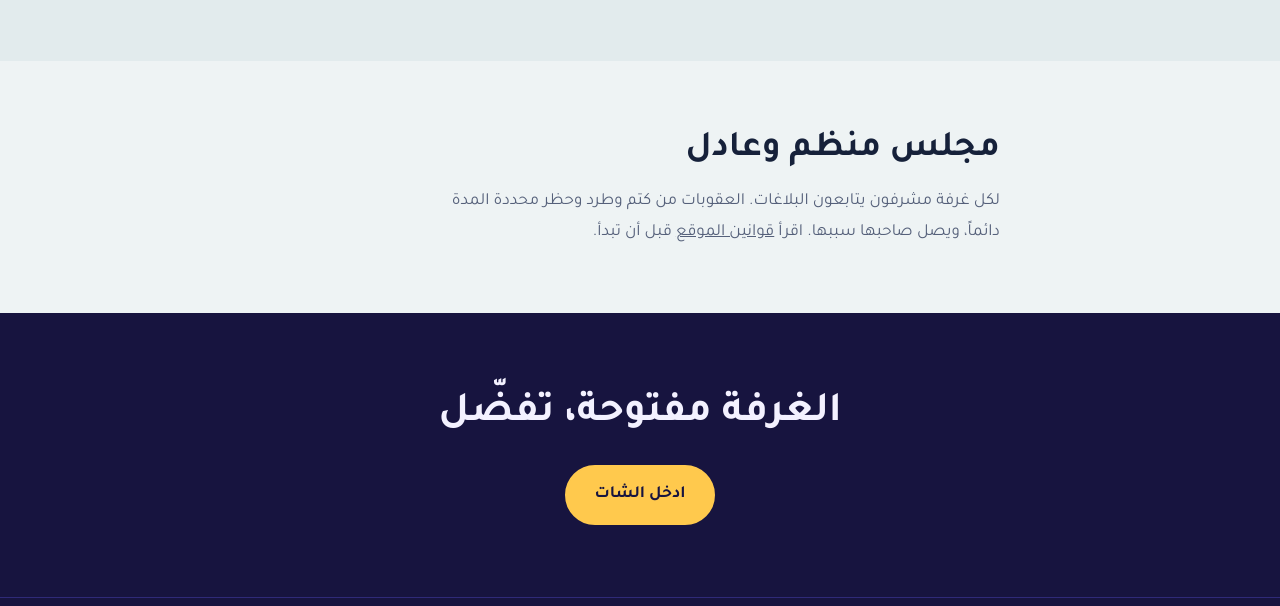
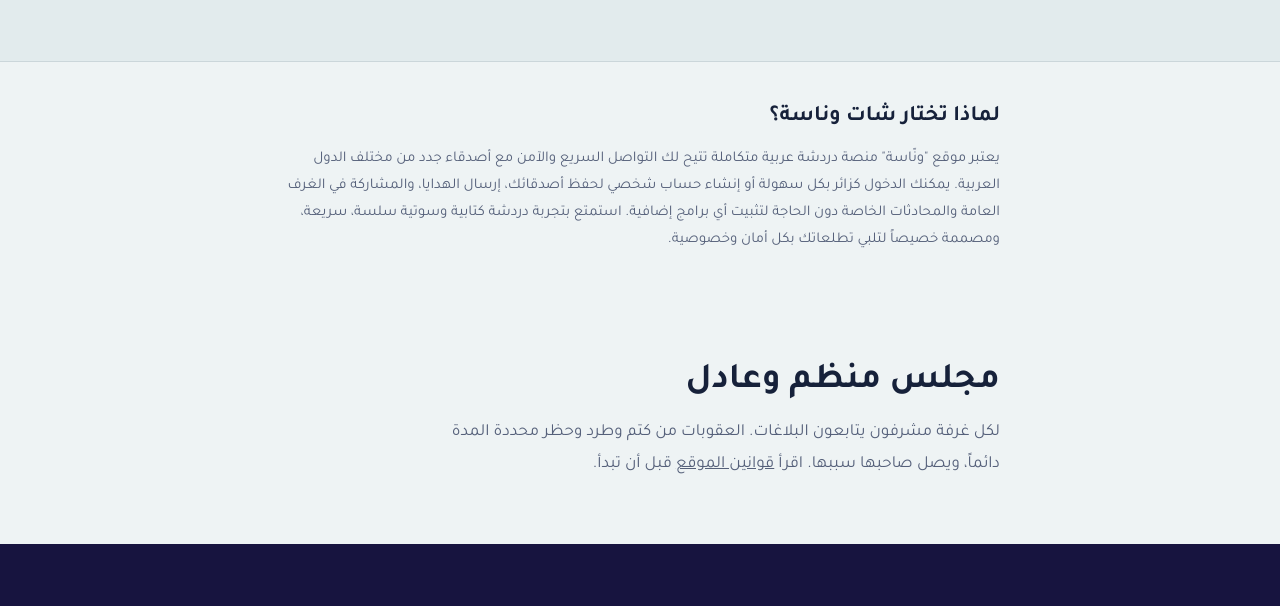
Before and after one commit to johnvvvvvvvvvvvvvvvvvvvvvvvvvvvvvv/My-projects, a plain HTML site: page public/index.html in a window 1280 px wide. Shown: the part 1606-2212 px from the top of the page. Drawn offline with Linux system fonts and the light colour scheme.

Commit message:
Update index.html

```diff
--- a/public/index.html
+++ b/public/index.html
@@ -118,6 +118,16 @@
   </div>
 </section>
 
+<!-- قسم تعريفي إضافي لرفع حجم المحتوى وتجاوز متطلبات السيو بنجاح -->
+<section class="sec" style="padding-block: 40px; border-top: 1px solid var(--line);">
+  <div class="wrap" style="max-width: 760px;">
+    <h2 style="font-size: 22px; margin-bottom: 12px;">لماذا تختار شات وناسة؟</h2>
+    <p style="color: var(--muted); font-size: 15px; line-height: 1.8;">
+      يعتبر موقع "ونّاسة" منصة دردشة عربية متكاملة تتيح لك التواصل السريع والآمن مع أصدقاء جدد من مختلف الدول العربية. يمكنك الدخول كزائر بكل سهولة أو إنشاء حساب شخصي لحفظ أصدقائك، إرسال الهدايا، والمشاركة في الغرف العامة والمحادثات الخاصة دون الحاجة لتثبيت أي برامج إضافية. استمتع بتجربة دردشة كتابية وسوتية سلسة، سريعة، ومصممة خصيصاً لتلبي تطلعاتك بكل أمان وخصوصية.
+    </p>
+  </div>
+</section>
+
 <section class="sec safe">
   <div class="wrap">
     <h2>مجلس منظم وعادل</h2>
```
